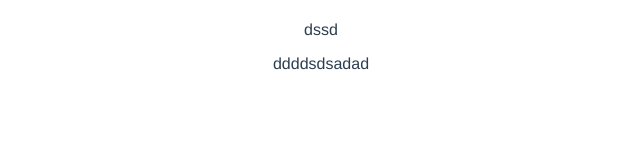
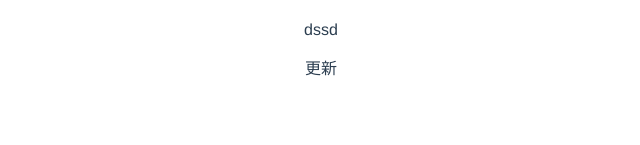
Before and after one commit to as8536623/vue3-ts-cms, a Vue app: page /about in a window 1280 px wide. Shown: the part 145-290 px from the top of the page, without its empty margins (319-959 px from the left). Built offline with nearby package versions, Linux system fonts and the light colour scheme.

Commit message:
feat(about): dingshuai

```diff
--- a/src/views/About.vue
+++ b/src/views/About.vue
@@ -2,6 +2,6 @@
   <div class="about">
     <h1>This is an about page</h1>
     <p>dssd</p>
-    <span>ddddsdsadad</span>
+    <span>更新</span>
   </div>
 </template>
```
